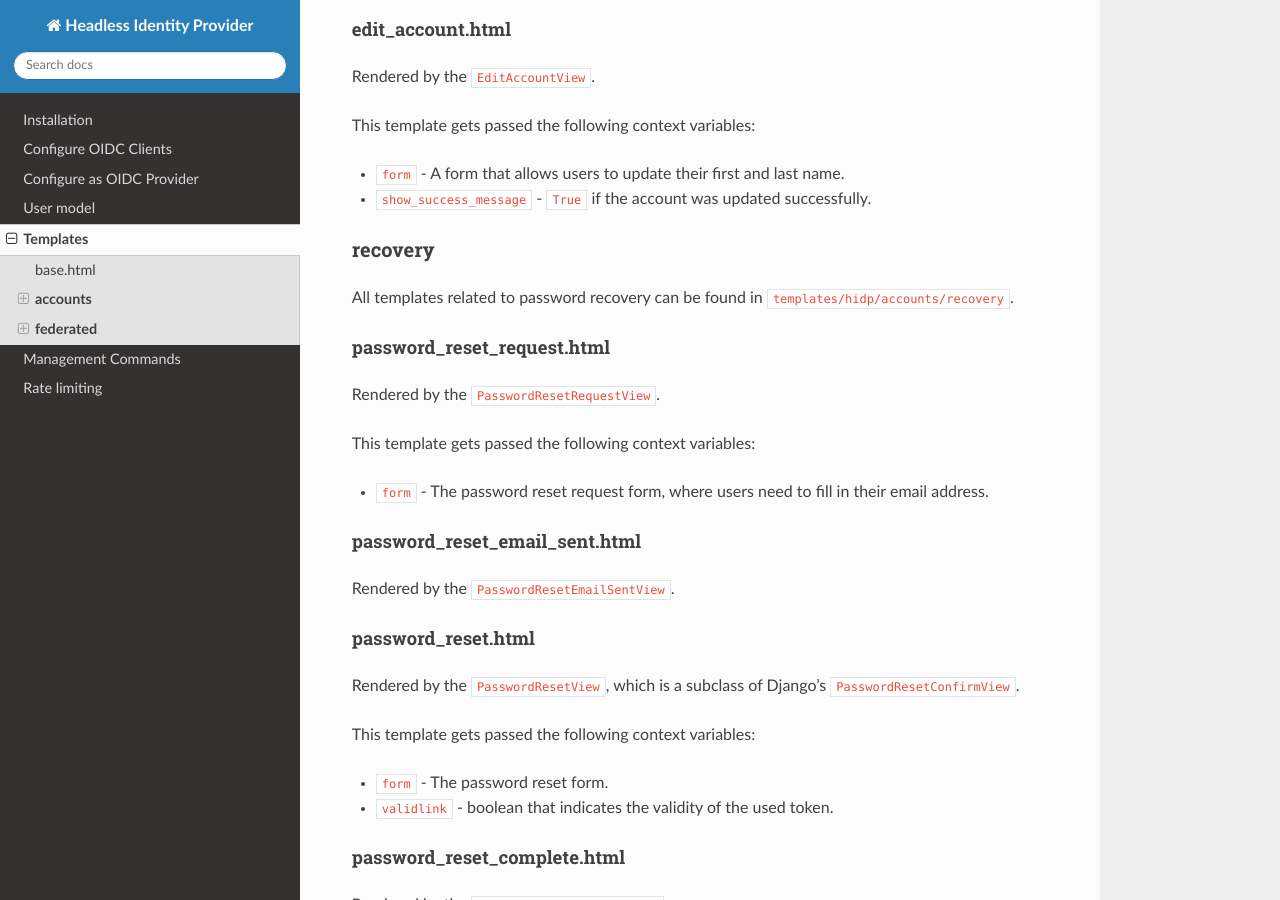
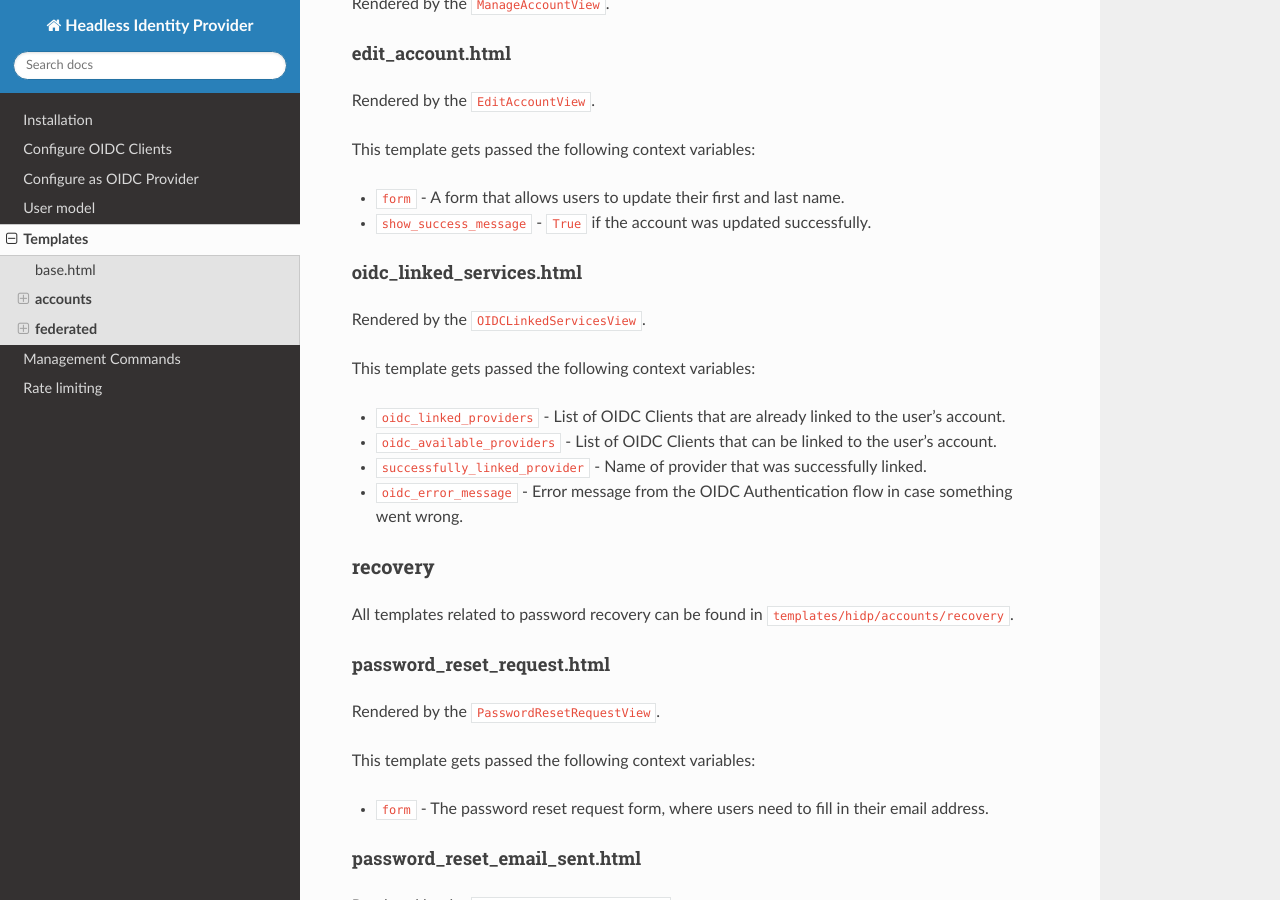
Before and after one commit to leukeleu/django-hidp, a Sphinx documentation site: the page built from packages/hidp/docs/templates.md, in a window 1280 px wide and 900 px high, scrolled down 3111 px. Built offline with Sphinx 7.4.7 and the Read the Docs theme 2.0.0, drawn with Linux system fonts in a browser that asks for light colours; some of the changed text lies outside the part shown.

Commit message:
Add template to documentation

```diff
--- a/packages/hidp/docs/templates.md
+++ b/packages/hidp/docs/templates.md
@@ -103,6 +103,19 @@ Rendered by the `EditAccountView`.
 This template gets passed the following context variables:
 - `form` - A form that allows users to update their first and last name.
 - `show_success_message` - `True` if the account was updated successfully.
+
+#### oidc_linked_services.html
+
+Rendered by the `OIDCLinkedServicesView`.
+
+This template gets passed the following context variables:
+- `oidc_linked_providers` - List of OIDC Clients that are already linked to the
+user's account.
+- `oidc_available_providers` - List of OIDC Clients that can be linked to the
+user's account.
+- `successfully_linked_provider` - Name of provider that was successfully linked.
+- `oidc_error_message` - Error message from the OIDC Authentication flow in case
+something went wrong.
 
 ### **recovery**
 
@@ -219,6 +232,9 @@ This template gets passed the following context variables:
 - `form` - The account link form.
 - `provider` - The OIDC provider that the user is linking their account to.
 
+Redirects to `OIDCLinkedServicesView` after successfully linking the account to the
+OIDC provider.
+
 ### registration.html
 
 Rendered by the `OIDCRegistrationView`.
```
